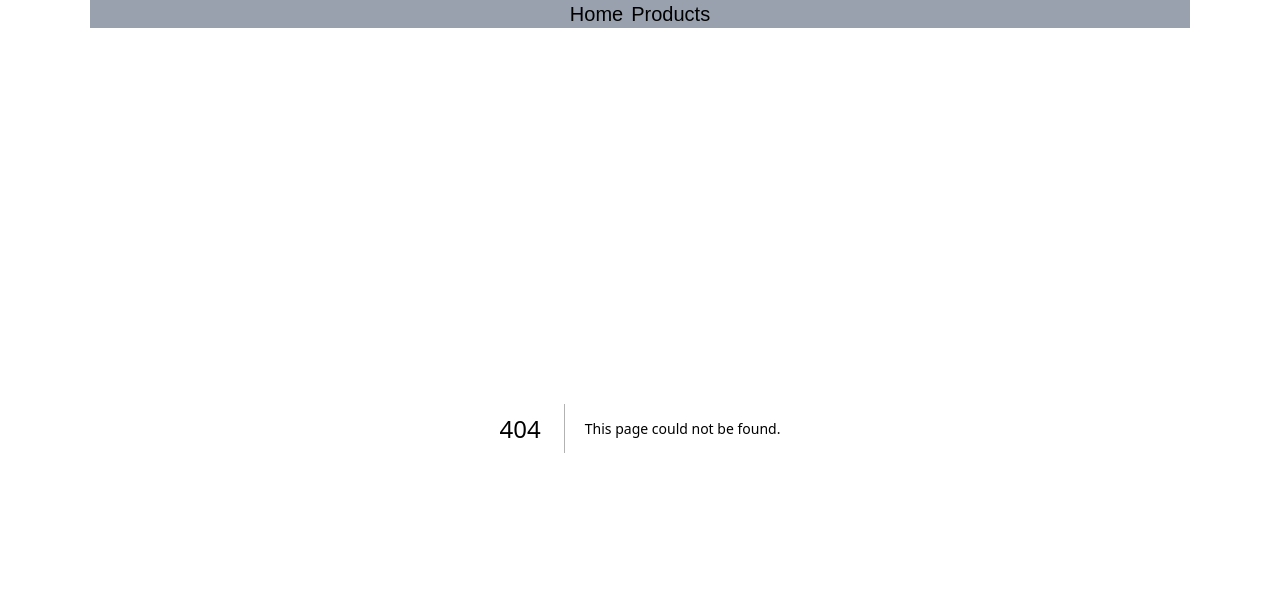
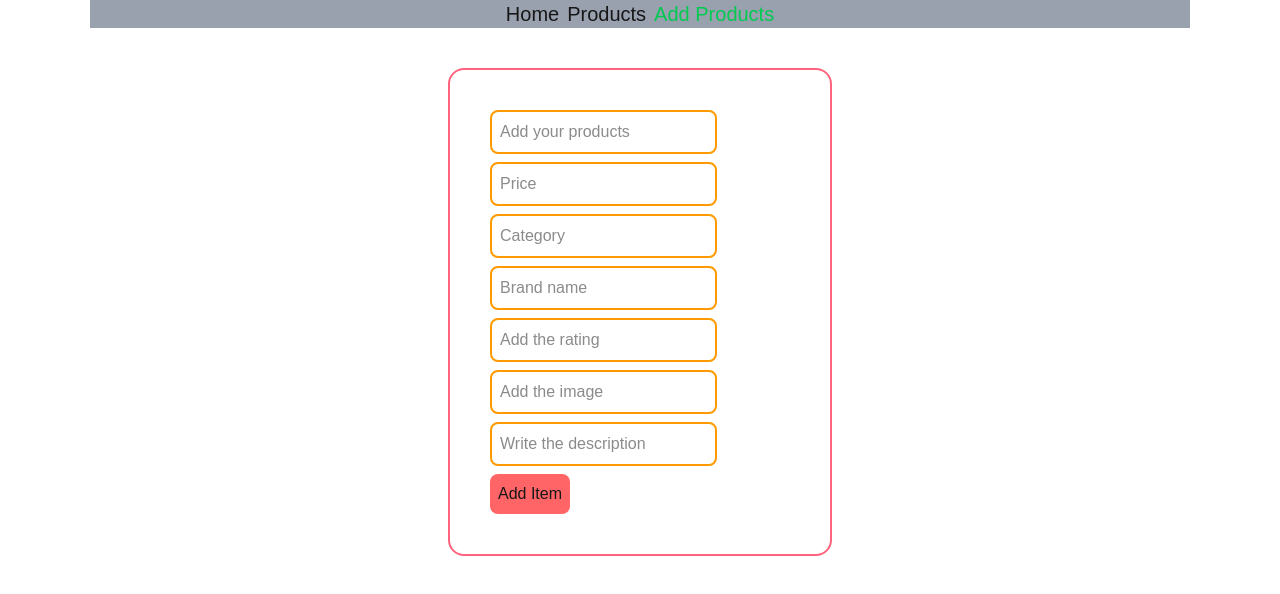
Before and after one commit to Nazrul144/ecomerce, a Next.js app: page /addProducts in a window 1280 px wide. Before the commit this address had no page. Shown: the top 594 px of the page. Built offline with nearby package versions, Linux system fonts and the light colour scheme.

Commit message:
Add form added

```diff
--- /dev/null
+++ b/src/app/addProducts/page.jsx
@@ -0,0 +1,12 @@
+import AddProducts from '@/components/AddProducts';
+import React from 'react';
+
+const AddPage = () => {
+    return (
+        <div>
+            <AddProducts/>
+        </div>
+    );
+}
+
+export default AddPage;
--- /dev/null
+++ b/src/components/AddProducts.jsx
@@ -0,0 +1,37 @@
+'use client'
+import React from 'react';
+
+const AddProducts = () => {
+
+    const handleAddItems = (event)=>{
+        event.preventDefault()
+        const items = {
+            product : event.target.product.value,
+            price : event.target.price.value,
+            category : event.target.category.value,
+            brand : event.target.brand.value,
+            rating : event.target.rating.value,
+            image : event.target.image.value,
+            description : event.target.description.value,
+        }
+
+        console.log(items);
+    }
+
+    return (
+        <div className='w-[1100px] mx-auto'>
+            <form onSubmit={handleAddItems} className='border-2 border-rose-400 p-10 rounded-2xl mt-10 w-96 mx-auto' >
+                <input className='border-2 border-amber-500 p-2 rounded-lg mb-2' type="text"  name='product' placeholder='Add your products' /> <br />
+                <input className='border-2 border-amber-500 p-2 rounded-lg mb-2' type="number" name='price' placeholder='Price' /> <br />
+                <input className='border-2 border-amber-500 p-2 rounded-lg mb-2' type="text" name='category' placeholder='Category' /> <br />
+                <input className='border-2 border-amber-500 p-2 rounded-lg mb-2' type="text" name='brand' placeholder='Brand name' /> <br />
+                <input className='border-2 border-amber-500 p-2 rounded-lg mb-2' type="number" name='rating' placeholder='Add the rating' /> <br />
+                <input className='border-2 border-amber-500 p-2 rounded-lg mb-2' type="text" name='image' placeholder='Add the image' /> <br />
+                <input className='border-2 border-amber-500 p-2 rounded-lg mb-2' type="text" name='description' placeholder='Write the description' /> <br />
+                <input className='btn p-2 rounded-lg cursor-pointer bg-red-400' type="submit" value="Add Item" />
+            </form>
+        </div>
+    );
+}
+
+export default AddProducts;
--- a/src/components/Navbar.jsx
+++ b/src/components/Navbar.jsx
@@ -14,6 +14,10 @@ const Navbar = () => {
             title: 'Products',
             path: '/products'
         },
+        {
+            title: 'Add Products',
+            path: '/addProducts'
+        },
     ]
     return (
         <div className='w-[1100px] mx-auto bg-gray-400 text-center text-xl '>
```
